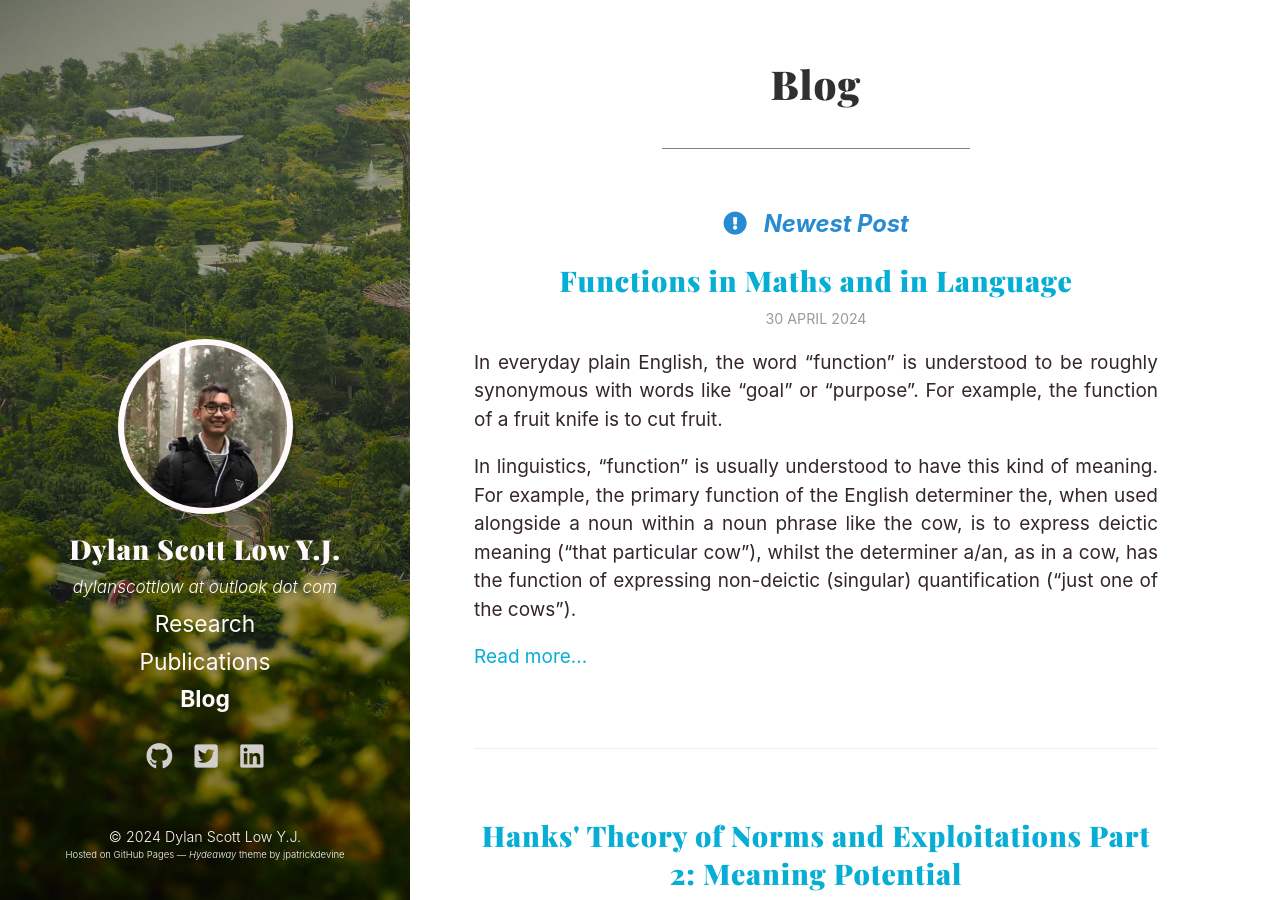
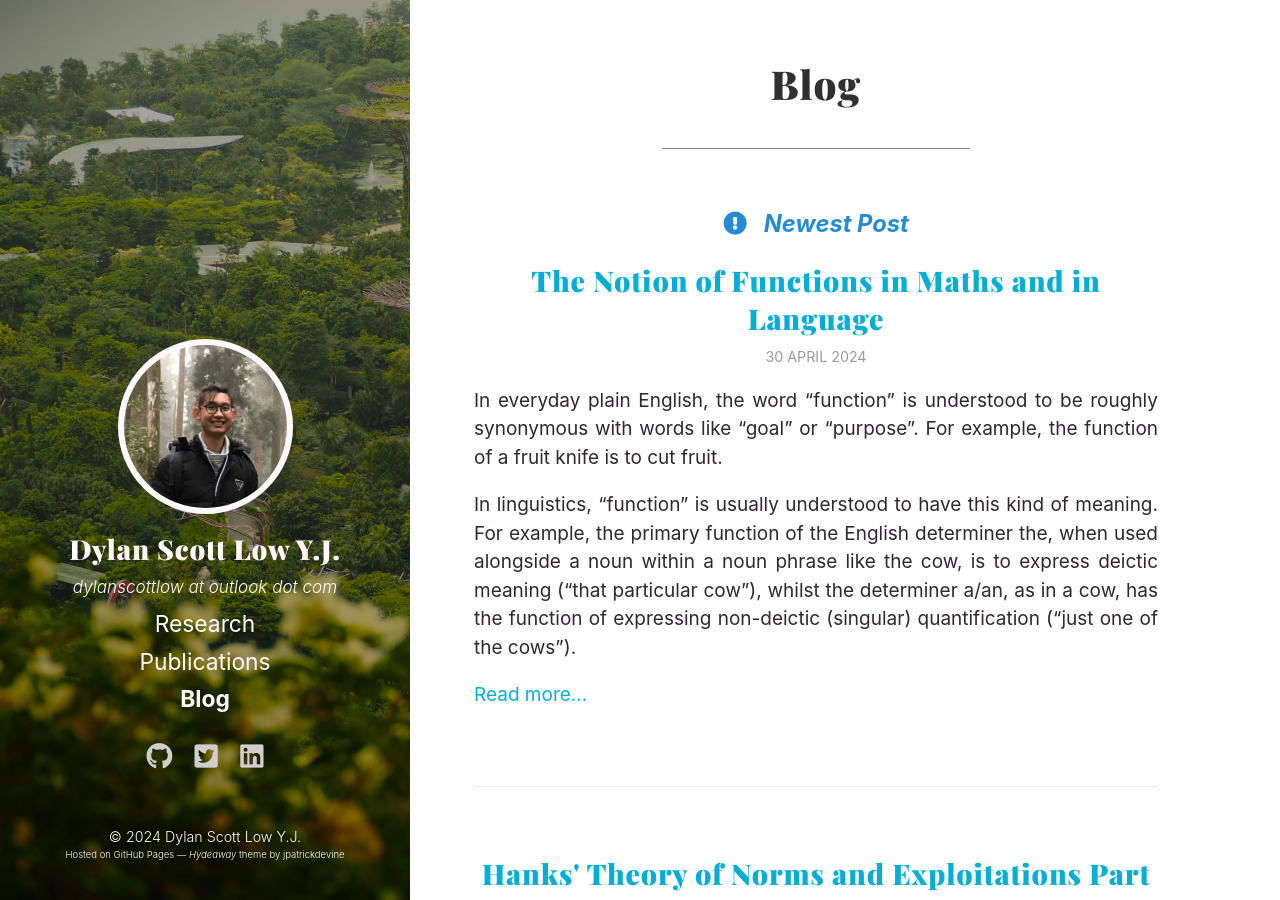
Before and after one commit to dylanscottlow/dylanscottlow.github.io, a Jekyll site: the page built from blog/index.html, in a window 1280 px wide and 900 px high. Built offline with Jekyll 4.4.1, drawn with Linux system fonts in a browser that asks for light colours; the list of posts is cut into pages by our own code; a style sheet for code colours, icons or effects is not loaded; some of the changed text lies outside the part shown.

Commit message:
Change title

```diff
--- a/_posts/2024-04-30-functions-maths-language.md
+++ b/_posts/2024-04-30-functions-maths-language.md
@@ -1,6 +1,6 @@
 ---
 layout: post
-title: "Functions in Maths and in Language"
+title: "The Notion of Functions in Maths and in Language"
 # For pinned posts, add the following variable to the post's front matter:
 # pinned: true
 ---
```
